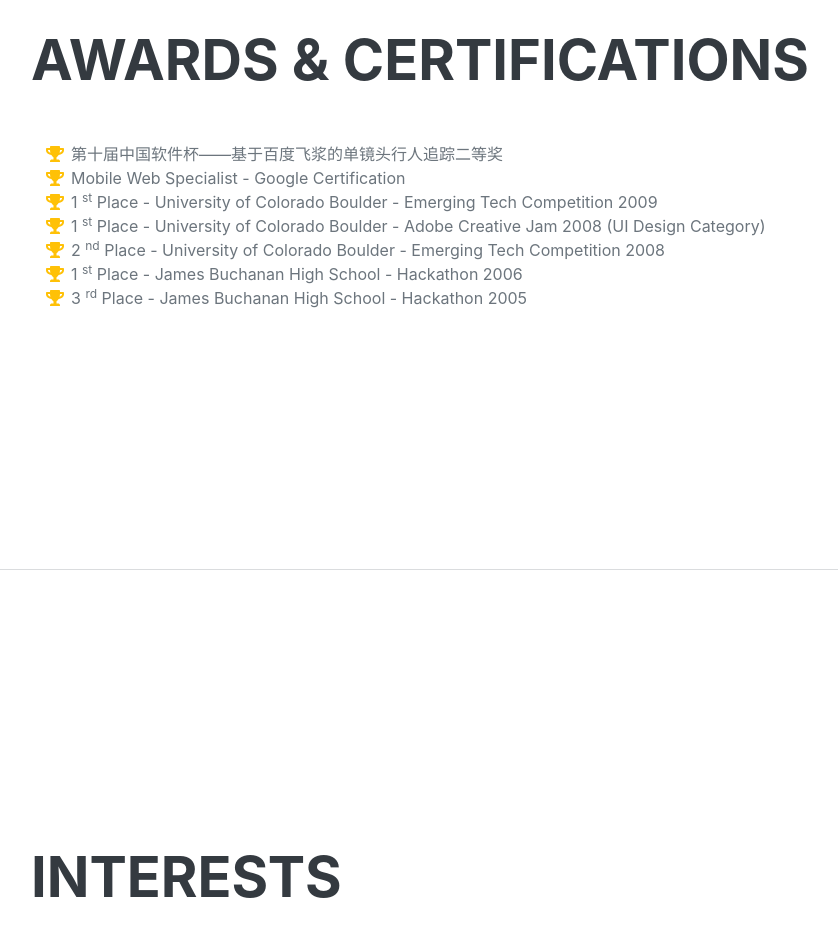
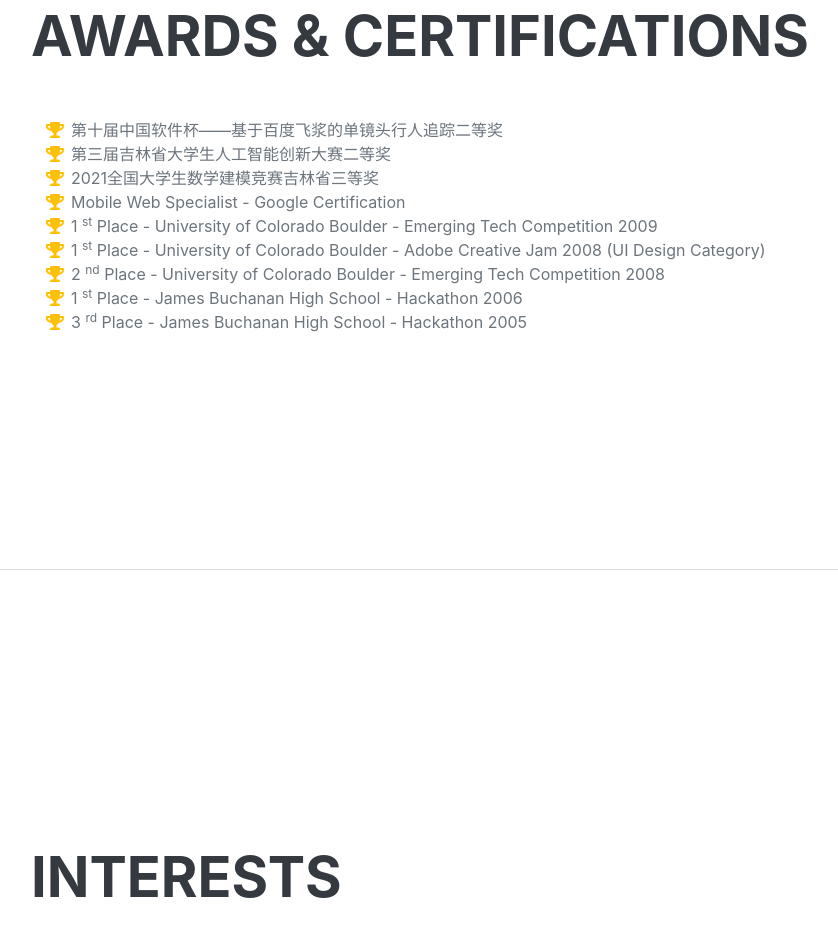
Before and after one commit to ThinyuXia/ThinyuXia.github.io, a plain HTML site: page index.html in a window 1280 px wide. Shown: the part 3039-3981 px from the top of the page, without its empty margins (289-1127 px from the left). Drawn offline with nearby package versions, Linux system fonts and the light colour scheme; a web font is replaced by a local one.

Commit message:
update awards

```diff
--- a/index.html
+++ b/index.html
@@ -147,6 +147,14 @@
                             <span class="fa-li"><i class="fas fa-trophy text-warning"></i></span>
                             第十届中国软件杯——基于百度飞浆的单镜头行人追踪二等奖
                         </li>
+			<li>
+                            <span class="fa-li"><i class="fas fa-trophy text-warning"></i></span>
+                            第三届吉林省大学生人工智能创新大赛二等奖
+                        </li>
+                        <li>
+                            <span class="fa-li"><i class="fas fa-trophy text-warning"></i></span>
+                            2021全国大学生数学建模竞赛吉林省三等奖
+                        </li>
                         <li>
                             <span class="fa-li"><i class="fas fa-trophy text-warning"></i></span>
                             Mobile Web Specialist - Google Certification
```
